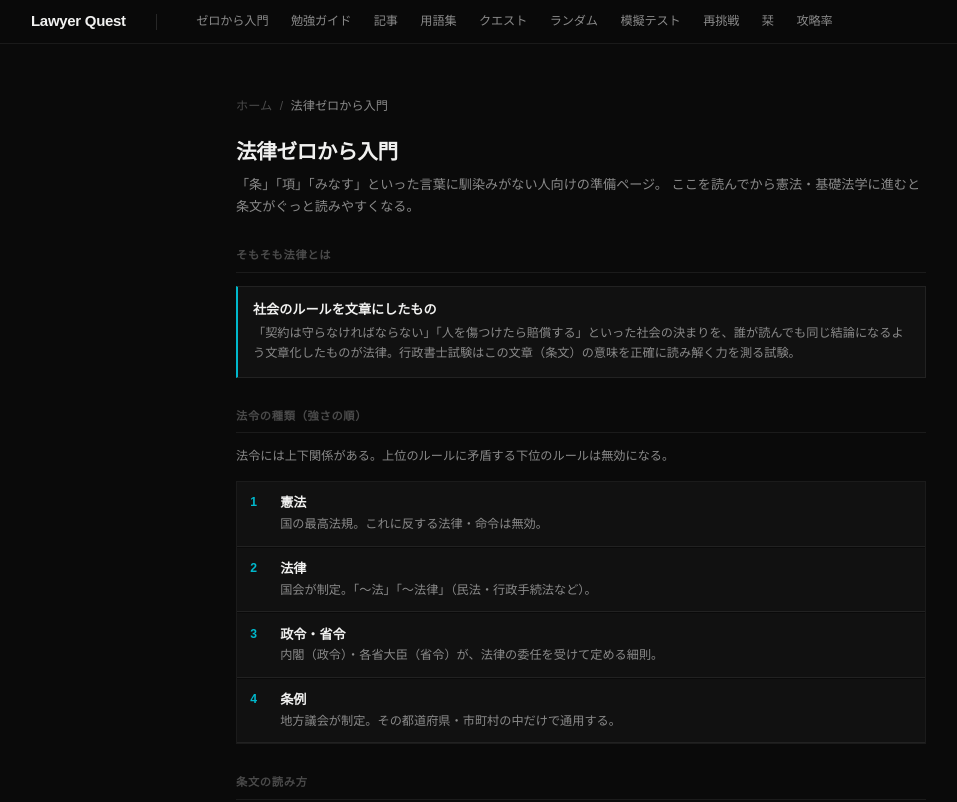
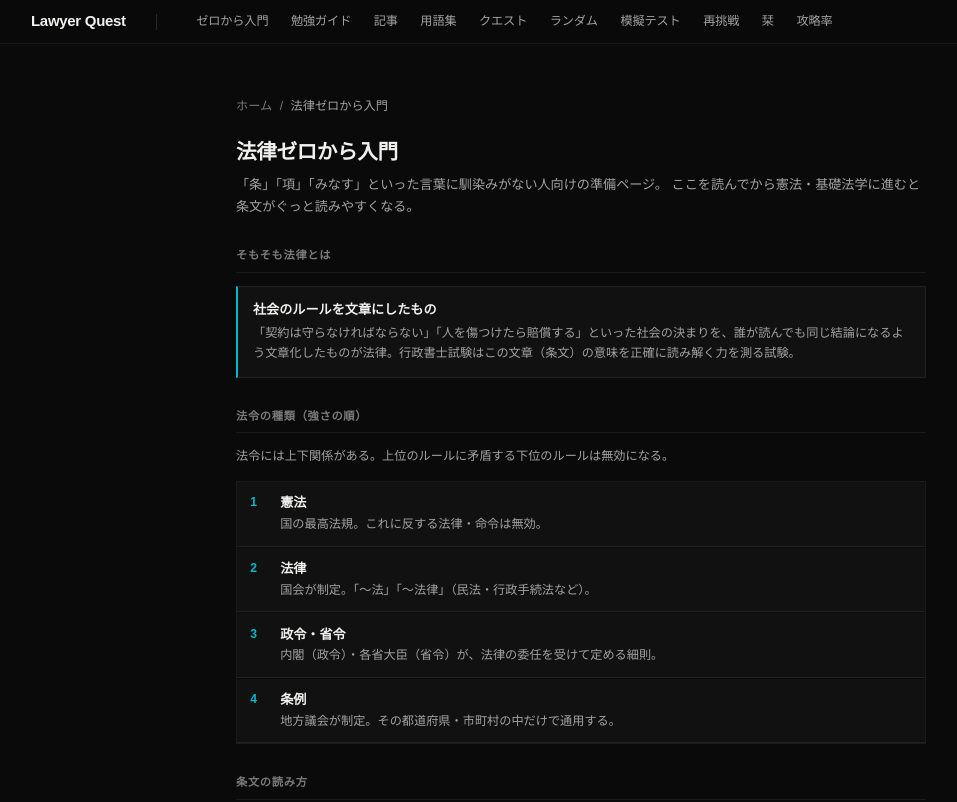
Before and after one commit to reload-co-jp/lawyer-quest, a Next.js app: page /basics in a window 1280 px wide. Shown: the top 802 px of the page, without its empty margins (59-1016 px from the left). Built offline with nearby package versions, Linux system fonts and the light colour scheme; a web font is replaced by a local one.

Commit message:
Change text color

```diff
--- a/app/reset.css
+++ b/app/reset.css
@@ -14,8 +14,8 @@
   --border: rgba(255, 255, 255, 0.07);
   --border-2: rgba(255, 255, 255, 0.12);
   --text-1: #f1f1f0;
-  --text-2: #8a8a8a;
-  --text-3: #4a4a4a;
+  --text-2: #a3a3a3;
+  --text-3: #7a7a7a;
   --accent: #00b8cc;
   --accent-hover: #00d0e8;
   --accent-btn: #007a8a;
```
